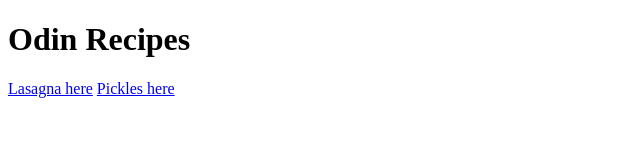
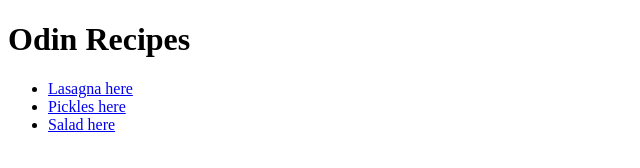
Before and after one commit to Crispon500/odin-recipes, a plain HTML site: page index.html in a window 1280 px wide. Shown: the whole page, without its empty margins (0-640 px from the left). Drawn offline with Linux system fonts and the light colour scheme.

Commit message:
Add salad to recipes and place recipes in a list

```diff
--- a/index.html
+++ b/index.html
@@ -6,7 +6,11 @@
     </head>
     <body>
         <h1>Odin Recipes</h1>
-        <a href="./recipes/lasagna.html">Lasagna here</a>
-        <a href="./recipes/pickles.html">Pickles here</a>
+        <ul>
+            <li><a href="./recipes/lasagna.html">Lasagna here</a></li>
+            <li><a href="./recipes/pickles.html">Pickles here</a></li>
+            <li><a href="./recipes/salad.html">Salad here</a></li>
+        </ul>
+
     </body>
 </html>
```
